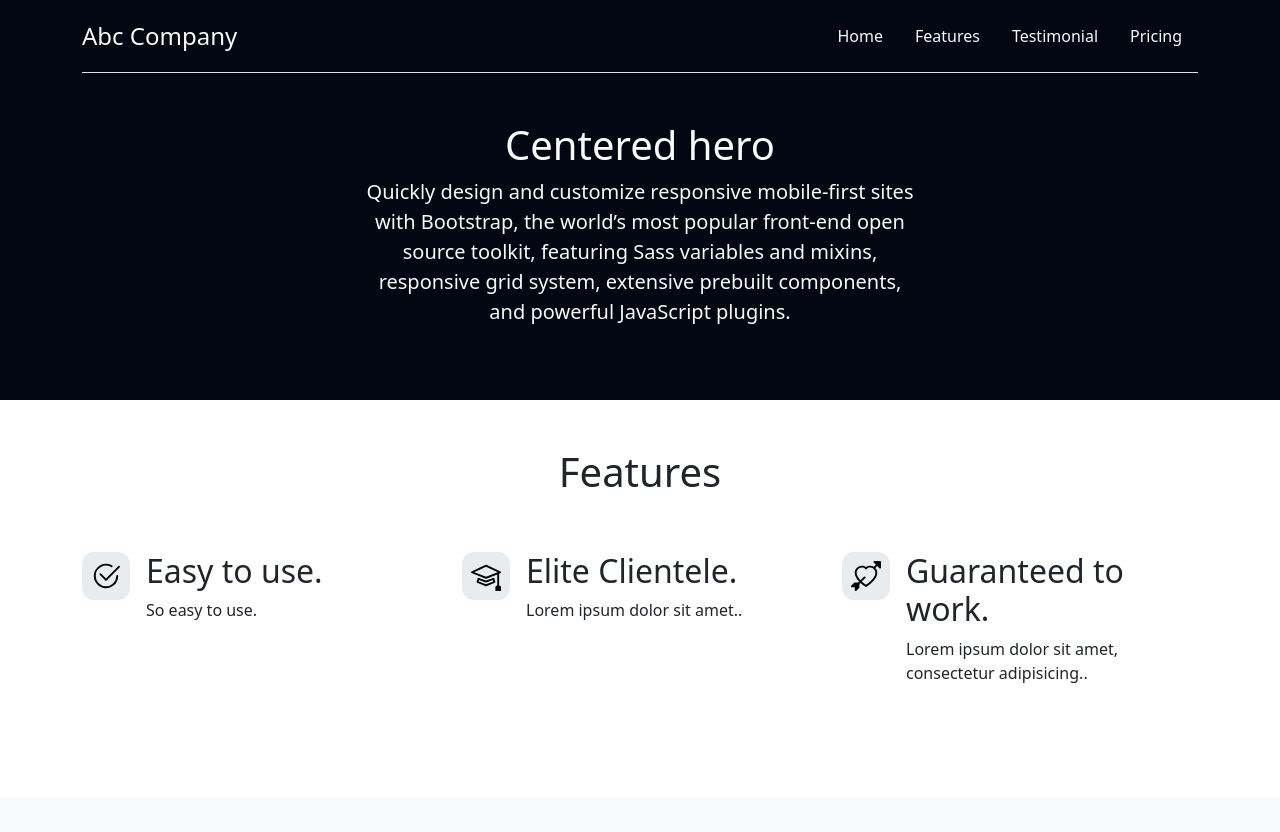
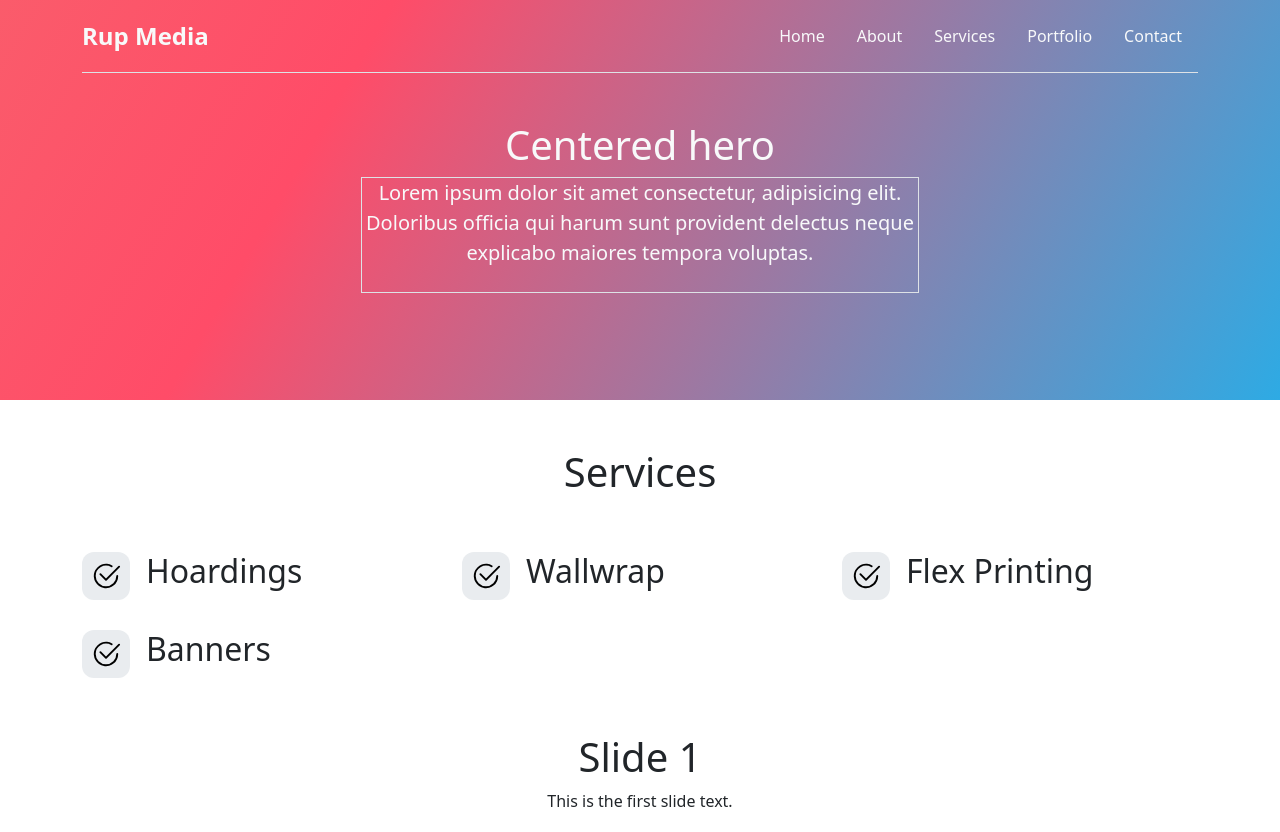
Before and after one commit to DarkGithub1/second, a plain HTML site: page index.html in a window 1280 px wide. Shown: the top 832 px of the page. Drawn offline with nearby package versions, Linux system fonts and the light colour scheme.

Commit message:
another change

```diff
--- a/css/solution.css
+++ b/css/solution.css
@@ -1,5 +1,5 @@
 .gradient-background {
-  background: linear-gradient(300deg, #00bfff,rgba(14, 232, 221, 0.817));
+  background: linear-gradient(300deg, #00bfff, #ff4c68, #ef8172);
   background-size: 180% 180%;
   animation: gradient-animation 18s ease infinite;
 }
@@ -13,6 +13,26 @@
   background-color: #9195F6;
   color: white;
 }
+.text_hover:hover{
+  background-color: #e84545;
+  color: white;
+}
+.carousel-inner {
+  text-align: center; /* Center align text */
+}
+.icon_hover:hover{
+  transform: translate(20px,0);
+  background-color:  #030712;
+  color: aliceblue;
+  border-radius: 2px;
+  padding: 10px;
+  /* width: 150px; */
+}
+
+.sevice_bg{
+  background-color: #f4f4f3;
+}
+
 @keyframes gradient-animation {
   0% {
     background-position: 0% 50%;
@@ -39,3 +59,72 @@
   border-radius: 50%;
   height: 100px;
 }
+
+
+.typewriter p {
+  overflow: hidden; /* Ensures the content is not revealed until the animation */
+  border-right: .15em solid orange; /* The typwriter cursor */
+  white-space: nowrap; /* Keeps the content on a single line */
+  margin: 0 auto; /* Gives that scrolling effect as the typing happens */
+  letter-spacing: .15em; /* Adjust as needed */
+  animation:
+    typing 3.5s steps(40, end),
+    blink-caret .75s step-end infinite;
+}
+
+/* The typing effect */
+@keyframes typing {
+  from { width: 0 }
+  to { width: 100% }
+}
+
+/* The typewriter cursor effect */
+@keyframes blink-caret {
+  from, to { border-color: transparent }
+  50% { border-color: orange; }
+}
+
+
+
+.typed-out{
+  overflow: hidden;
+  border-right: .15em solid orange;
+  white-space: nowrap;
+  animation: typing 2.5s steps(10, end) forwards;
+  font-size: 1.6rem;
+  width: 0;
+}
+@keyframes typing {
+  from { width: 0 }
+  to { width: 100% }
+}
+
+
+.wrapper {
+  height: 100vh;
+  /*This part is important for centering*/
+  display: grid;
+  place-items: center;
+}
+
+.typing-demo {
+  width: 22ch;
+  animation: typing 2s steps(22), blink .5s step-end infinite alternate;
+  white-space: nowrap;
+  overflow: hidden;
+  border-right: 3px solid;
+  font-family: monospace;
+  font-size: 2em;
+}
+
+@keyframes typing {
+  from {
+    width: 0
+  }
+}
+
+@keyframes blink {
+  50% {
+    border-color: transparent
+  }
+}
--- a/index.html
+++ b/index.html
@@ -7,6 +7,10 @@
   <title>Priyanshu</title>
   <link href="https://cdn.jsdelivr.net/npm/bootstrap@5.3.0-alpha3/dist/css/bootstrap.min.css" rel="stylesheet"
     integrity="sha384-KK94CHFLLe+nY2dmCWGMq91rCGa5gtU4mk92HdvYe+M/SXH301p5ILy+dN9+nJOZ" crossorigin="anonymous">
+    <link
+    rel="stylesheet"
+    href="https://cdnjs.cloudflare.com/ajax/libs/animate.css/4.1.1/animate.min.css"
+  />
   <link rel="stylesheet" href="./css/solution.css">
 </head>
 
@@ -14,36 +18,58 @@
 
 
   <!-- Title -->
-  <section id="title" class="bg he d-flex ">
+  <section id="title" class="gradient-background he d-flex ">
 
     <div class=" container  text-center ">
       <header class="d-flex flex-wrap justify-content-center py-3 mb-4 border-bottom ">
         <a href="/" class="d-flex align-items-center mb-3 mb-md-0 me-md-auto link-body-emphasis text-decoration-none">
-          <span class="fs-4 text-light">Abc Company</span>
+          <span class="fs-4 text-light fw-bolder">Rup Media</span>
         </a>
 
         <ul class="nav nav-pills">
-          <li class="nav-item"><a href="#" class="nav-link hover text-light">Home</a></li>
-          <li class="nav-item"><a href="#features" class="nav-link hover text-light">Features</a></li>
-          <li class="nav-item"><a href="#testimonial" class="nav-link hover text-light">Testimonial</a></li>
-          <li class="nav-item"><a href="#pricing" class="nav-link hover text-light">Pricing</a></li>
+          <li class="nav-item"><a href="#" class="nav-link hover text-light fw-medium">Home</a></li>
+          <li class="nav-item"><a href="#features" class="nav-link hover text-light fw-medium">About</a></li>
+          <li class="nav-item"><a href="#features" class="nav-link hover text-light fw-medium">Services</a></li>
+          <li class="nav-item"><a href="#features" class="nav-link hover text-light fw-medium">Portfolio</a></li>
+          <li class="nav-item"><a href="#features" class="nav-link hover text-light fw-medium">Contact</a></li>
+
+
 
 
         </ul>
 
       </header>
       <h1 class="mt-5 text-light">Centered hero</h1>
-      <div class="col-lg-6 mx-auto p-6">
-        <p class="lead mb-4 text-light">Quickly design and customize responsive mobile-first sites with Bootstrap, the world’s most popular front-end open source toolkit, featuring Sass variables and mixins, responsive grid system, extensive prebuilt components, and powerful JavaScript plugins.</p>
+      <div class="col-lg-6 mx-auto p-6  border">
+        <p class="lead mb-4 text-light">
+          Lorem ipsum dolor sit amet consectetur, adipisicing elit. Doloribus officia qui harum sunt provident delectus neque explicabo maiores tempora voluptas.
+        </p>
 
       </div>
     </div>
   </section>
   <!-- Features -->
-  <section id="features">
+  <section id="features sevice_bg">
     <div class="container mt-5">
-      <h1 class="text-center">Features</h1>
+      <h1 class="text-center">Services</h1>
       <div class="row g-4 py-5 row-cols-1 row-cols-lg-3">
+        <div class="col d-flex align-items-start">
+          <div
+            class="icon-square text-body-emphasis bg-body-secondary d-inline-flex align-items-center justify-content-center fs-4 flex-shrink-0 me-3 ">
+            <svg xmlns="http://www.w3.org/2000/svg" height="30" fill="currentColor" class="bi bi-check2-circle"
+              viewBox="0 0 16 16">
+              <path
+                d="M2.5 8a5.5 5.5 0 0 1 8.25-4.764.5.5 0 0 0 .5-.866A6.5 6.5 0 1 0 14.5 8a.5.5 0 0 0-1 0 5.5 5.5 0 1 1-11 0z" />
+              <path
+                d="M15.354 3.354a.5.5 0 0 0-.708-.708L8 9.293 5.354 6.646a.5.5 0 1 0-.708.708l3 3a.5.5 0 0 0 .708 0l7-7z" />
+            </svg>
+          </div>
+          <div>
+            <h3 class="fs-2 text_hover icon_hover">Hoardings</h3>
+            <p></p>
+
+          </div>
+        </div>
         <div class="col d-flex align-items-start">
           <div
             class="icon-square text-body-emphasis bg-body-secondary d-inline-flex align-items-center justify-content-center fs-4 flex-shrink-0 me-3">
@@ -56,40 +82,42 @@
           </svg>
           </div>
           <div>
-            <h3 class="fs-2">Easy to use.</h3>
-            <p>So easy to use.</p>
+            <h3 class="fs-2 icon_hover">Wallwrap</h3>
+            <p></p>
 
           </div>
         </div>
         <div class="col d-flex align-items-start">
           <div
             class="icon-square text-body-emphasis bg-body-secondary d-inline-flex align-items-center justify-content-center fs-4 flex-shrink-0 me-3">
-            <svg xmlns="http://www.w3.org/2000/svg" height="30" fill="currentColor" class="bi bi-mortarboard"
+            <svg xmlns="http://www.w3.org/2000/svg" height="30" fill="currentColor" class="bi bi-check2-circle"
             viewBox="0 0 16 16">
             <path
-                d="M8.211 2.047a.5.5 0 0 0-.422 0l-7.5 3.5a.5.5 0 0 0 .025.917l7.5 3a.5.5 0 0 0 .372 0L14 7.14V13a1 1 0 0 0-1 1v2h3v-2a1 1 0 0 0-1-1V6.739l.686-.275a.5.5 0 0 0 .025-.917l-7.5-3.5ZM8 8.46 1.758 5.965 8 3.052l6.242 2.913L8 8.46Z" />
+              d="M2.5 8a5.5 5.5 0 0 1 8.25-4.764.5.5 0 0 0 .5-.866A6.5 6.5 0 1 0 14.5 8a.5.5 0 0 0-1 0 5.5 5.5 0 1 1-11 0z" />
             <path
-                d="M4.176 9.032a.5.5 0 0 0-.656.327l-.5 1.7a.5.5 0 0 0 .294.605l4.5 1.8a.5.5 0 0 0 .372 0l4.5-1.8a.5.5 0 0 0 .294-.605l-.5-1.7a.5.5 0 0 0-.656-.327L8 10.466 4.176 9.032Zm-.068 1.873.22-.748 3.496 1.311a.5.5 0 0 0 .352 0l3.496-1.311.22.748L8 12.46l-3.892-1.556Z" />
+              d="M15.354 3.354a.5.5 0 0 0-.708-.708L8 9.293 5.354 6.646a.5.5 0 1 0-.708.708l3 3a.5.5 0 0 0 .708 0l7-7z" />
           </svg>
           </div>
           <div>
-            <h3 class="fs-2">Elite Clientele.</h3>
-            <p>Lorem ipsum dolor sit amet..</p>
+            <h3 class="fs-2 icon_hover">Flex Printing</h3>
+            <p></p>
 
           </div>
         </div>
         <div class="col d-flex align-items-start">
           <div
             class="icon-square text-body-emphasis bg-body-secondary d-inline-flex align-items-center justify-content-center fs-4 flex-shrink-0 me-3">
-            <svg xmlns="http://www.w3.org/2000/svg" height="30" fill="currentColor" class="bi bi-arrow-through-heart"
+            <svg xmlns="http://www.w3.org/2000/svg" height="30" fill="currentColor" class="bi bi-check2-circle"
             viewBox="0 0 16 16">
-              <path fill-rule="evenodd"
-                d="M2.854 15.854A.5.5 0 0 1 2 15.5V14H.5a.5.5 0 0 1-.354-.854l1.5-1.5A.5.5 0 0 1 2 11.5h1.793l.53-.53c-.771-.802-1.328-1.58-1.704-2.32-.798-1.575-.775-2.996-.213-4.092C3.426 2.565 6.18 1.809 8 3.233c1.25-.98 2.944-.928 4.212-.152L13.292 2 12.147.854A.5.5 0 0 1 12.5 0h3a.5.5 0 0 1 .5.5v3a.5.5 0 0 1-.854.354L14 2.707l-1.006 1.006c.236.248.44.531.6.845.562 1.096.585 2.517-.213 4.092-.793 1.563-2.395 3.288-5.105 5.08L8 13.912l-.276-.182a21.86 21.86 0 0 1-2.685-2.062l-.539.54V14a.5.5 0 0 1-.146.354l-1.5 1.5Zm2.893-4.894A20.419 20.419 0 0 0 8 12.71c2.456-1.666 3.827-3.207 4.489-4.512.679-1.34.607-2.42.215-3.185-.817-1.595-3.087-2.054-4.346-.761L8 4.62l-.358-.368c-1.259-1.293-3.53-.834-4.346.761-.392.766-.464 1.845.215 3.185.323.636.815 1.33 1.519 2.065l1.866-1.867a.5.5 0 1 1 .708.708L5.747 10.96Z" />
+            <path
+              d="M2.5 8a5.5 5.5 0 0 1 8.25-4.764.5.5 0 0 0 .5-.866A6.5 6.5 0 1 0 14.5 8a.5.5 0 0 0-1 0 5.5 5.5 0 1 1-11 0z" />
+            <path
+              d="M15.354 3.354a.5.5 0 0 0-.708-.708L8 9.293 5.354 6.646a.5.5 0 1 0-.708.708l3 3a.5.5 0 0 0 .708 0l7-7z" />
           </svg>
           </div>
           <div>
-            <h3 class="fs-2">Guaranteed to work.</h3>
-            <p>Lorem ipsum dolor sit amet, consectetur adipisicing..</p>
+            <h3 class="fs-2 icon_hover">Banners</h3>
+            <p></p>
 
           </div>
         </div>
@@ -97,7 +125,7 @@
     </div>
   </section>
   <!-- Testimonial -->
-  <section id="testimonial">
+  <!-- <section id="testimonial">
     <div class="my-5">
       <div class="p-5 text-center bg-body-tertiary">
         <div class="container py-5">
@@ -127,7 +155,34 @@
         </div>
       </div>
     </div>
-  </section>
+  </section> -->
+
+
+
+  <div id="text-carousel" class="carousel slide" data-ride="carousel">
+    <div class="carousel-inner">
+      <div class="carousel-item active">
+        <h1>Slide 1</h1>
+        <p>This is the first slide text.</p>
+      </div>
+      <div class="carousel-item">
+        <h1>Slide 2</h1>
+        <p>This is the second slide text.</p>
+      </div>
+      <div class="carousel-item">
+        <h1>Slide 3</h1>
+        <p>This is the third slide text.</p>
+      </div>
+    </div>
+    <a class="carousel-control-prev" href="#text-carousel" role="button" data-slide="prev">
+      <span class="carousel-control-prev-icon" aria-hidden="true"></span>
+      <span class="sr-only">Previous</span>
+    </a>
+    <a class="carousel-control-next" href="#text-carousel" role="button" data-slide="next">
+      <span class="carousel-control-next-icon" aria-hidden="true"></span>
+      <span class="sr-only">Next</span>
+    </a>
+  </div>
   <!-- Pricing -->
   <section id="pricing">
     <div class="container">
```
Also changed, not shown: css/style.css (line endings or trailing spaces). Lines whose indentation alone changed are shown as unchanged.
